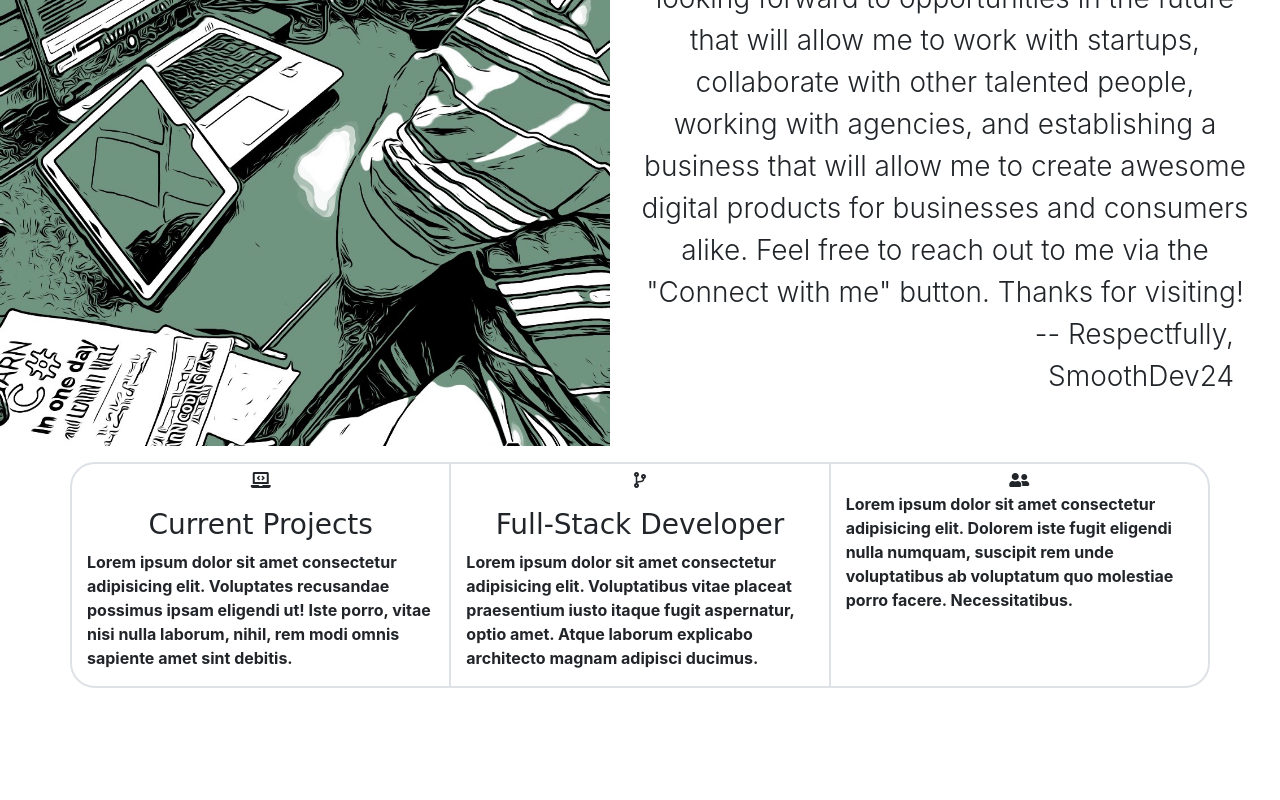
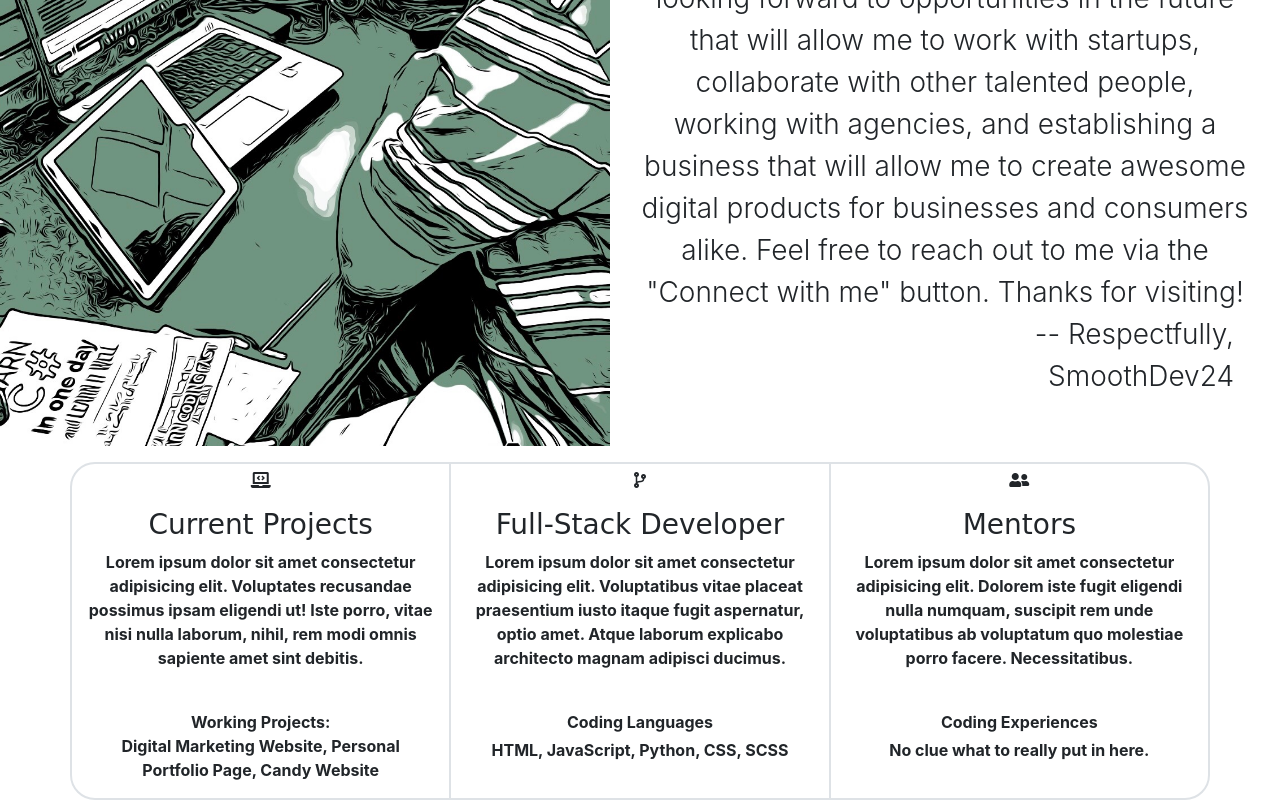
Before and after one commit to SmoothDev24/PersonalPortfolioProject, a website: page index.html in a window 1280 px wide. Shown: the part 1343-2143 px from the top of the page. Before the commit the page ends 2031 px from the top, so only its background shows below. Drawn offline with nearby package versions, Linux system fonts and the light colour scheme; a web font is replaced by a local one.

Commit message:
Added more content to the tri-fold

```diff
--- a/index.html
+++ b/index.html
@@ -112,9 +112,15 @@
                 <div class="container text-center">
                   <p><i class=" pt-2 img-fluid fas fa-laptop-code trifoldImages"></i></p>
                   <h3>Current Projects</h3>
+                  <p>Lorem ipsum dolor sit amet consectetur adipisicing elit. Voluptates recusandae possimus ipsam eligendi ut! Iste porro, vitae nisi nulla laborum, nihil, rem modi omnis sapiente amet sint debitis.</p>
+                  <p class="pt-4 mb-0">Working Projects:</p>
+                  <p class="mt-0">
+                  Digital Marketing Website, Personal Portfolio Page, Candy Website
+                  </p>
+
+                  <p></p>
                 </div>
               </div>
-              <p>Lorem ipsum dolor sit amet consectetur adipisicing elit. Voluptates recusandae possimus ipsam eligendi ut! Iste porro, vitae nisi nulla laborum, nihil, rem modi omnis sapiente amet sint debitis.</p>
             </div>
 
             <div class="col border-right border-left">
@@ -122,20 +128,26 @@
                 <div class="container text-center">
                   <p><i class=" pt-2 img-fluid fas fa-code-branch trifoldImages"></i></p>
                   <h3>Full-Stack Developer</h3>
+                  <p> Lorem ipsum dolor sit amet consectetur adipisicing elit. Voluptatibus vitae placeat praesentium iusto itaque fugit aspernatur, optio amet. Atque laborum explicabo architecto magnam adipisci ducimus.</p>
+                  <p class="pt-4 mb-0">Coding Languages</p>
+                  <p class="pt-1 mt-0">HTML, JavaScript, Python, CSS, SCSS</p>
+
                 </div>
               </div>
+            </div>
 
-             <p> Lorem ipsum dolor sit amet consectetur adipisicing elit. Voluptatibus vitae placeat praesentium iusto itaque fugit aspernatur, optio amet. Atque laborum explicabo architecto magnam adipisci ducimus.</p>
-
-            </div>
             <div class="col">
               <div class="row">
                 <div class="container text-center">
-                  <i class="fas fa-user-friends img-fluid pt-2 trifoldImages"></i>
+                  <p><i class="fas fa-user-friends img-fluid pt-2 trifoldImages"></i></p>
+                  <h3>Mentors</h3>
+                  <p>Lorem ipsum dolor sit amet consectetur adipisicing elit. Dolorem iste fugit eligendi nulla numquam, suscipit rem unde voluptatibus ab voluptatum quo molestiae porro facere. Necessitatibus.</p>
+                  <p class="pt-4 mb-0">Coding Experiences</p>
+                  <p class="pt-1 mt-0">No clue what to really put in here.</p>
                 </div>
               </div>
-              Lorem ipsum dolor sit amet consectetur adipisicing elit. Dolorem iste fugit eligendi nulla numquam, suscipit rem unde voluptatibus ab voluptatum quo molestiae porro facere. Necessitatibus.
             </div>
+
           </div>
         </div>
     </section>
```
